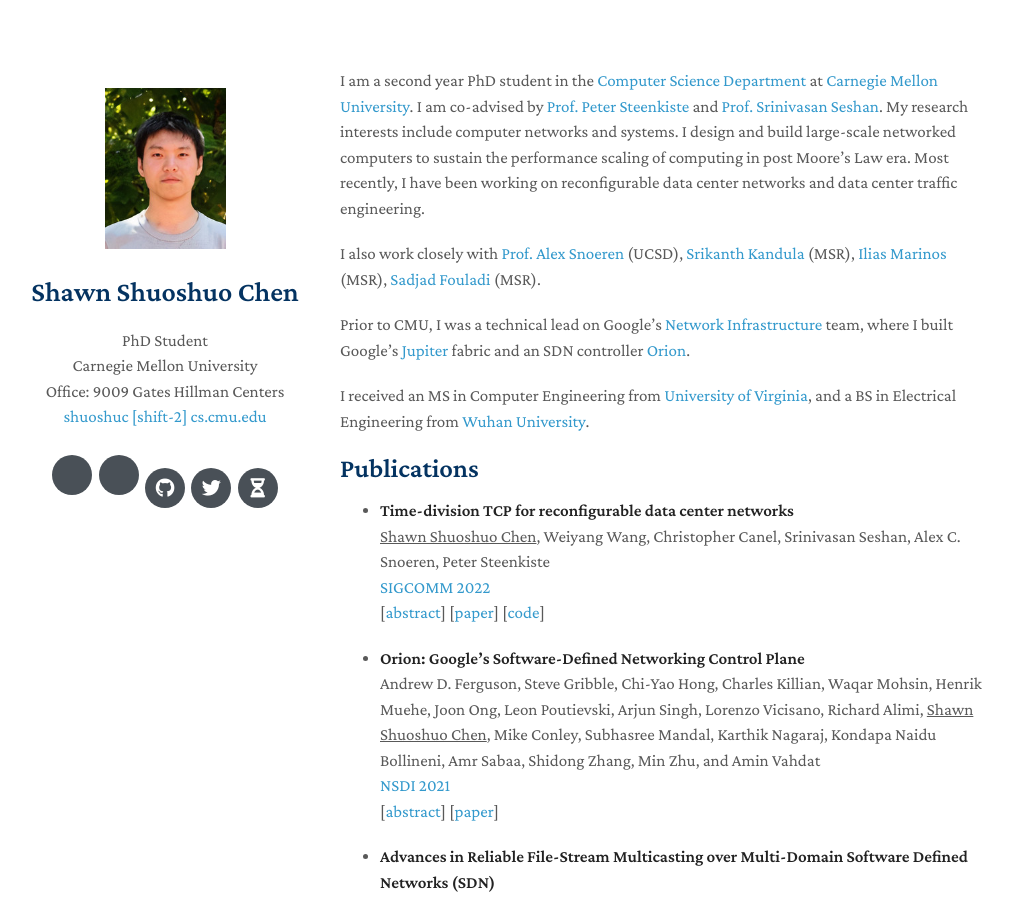
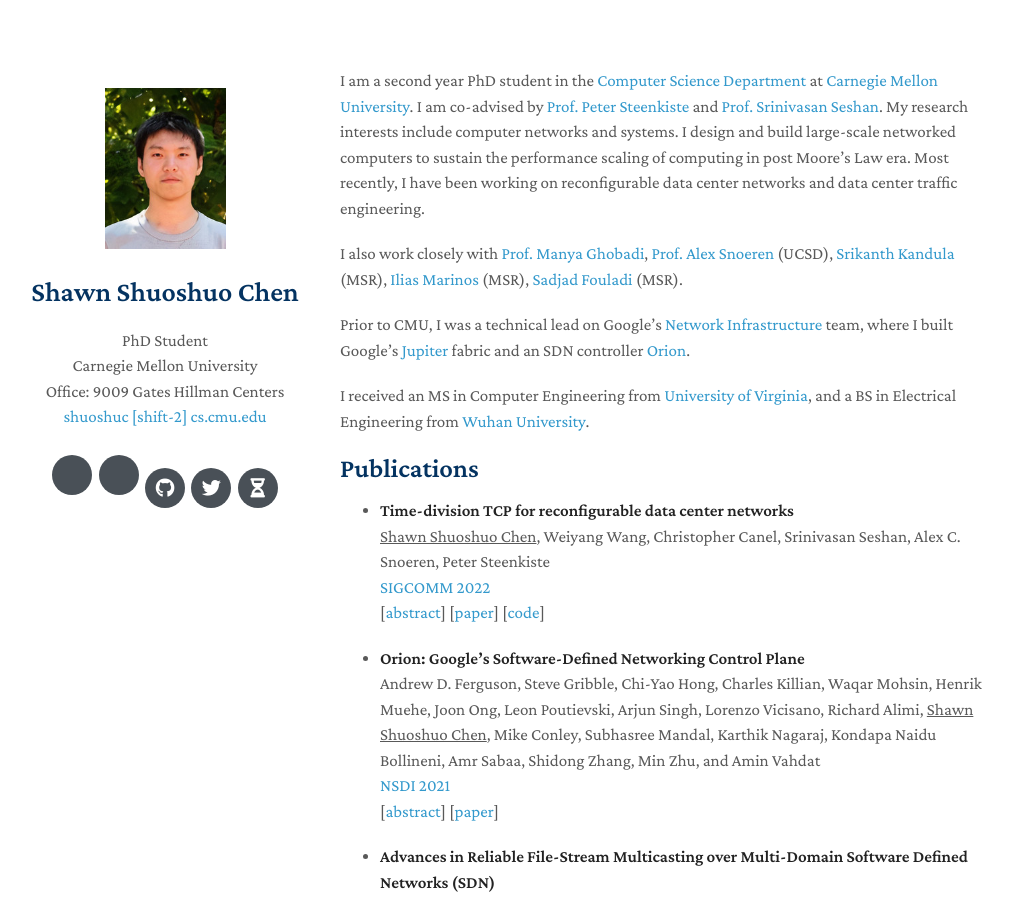
Before and after one commit to shuoshuc/homepage, a Jekyll site: the page built from index.md, in a window 1280 px wide and 900 px high. Shown: the whole window, without its empty margins (130-1143 px from the left). Built offline with Jekyll 4.4.1, drawn with Linux system fonts in a browser that asks for light colours; nearby versions of some CDN libraries; a style sheet for code colours, icons or effects is not loaded.

Commit message:
Update index.md

```diff
--- a/index.md
+++ b/index.md
@@ -4,7 +4,7 @@ layout: homepage
 
 I am a second year PhD student in the [Computer Science Department](https://www.csd.cs.cmu.edu/) at [Carnegie Mellon University](https://www.cmu.edu/). I am co-advised by [Prof. Peter Steenkiste](https://www.cs.cmu.edu/~prs/) and [Prof. Srinivasan Seshan](http://www.cs.cmu.edu/~srini/). My research interests include computer networks and systems. I design and build large-scale networked computers to sustain the performance scaling of computing in post Moore's Law era. Most recently, I have been working on reconfigurable data center networks and data center traffic engineering.
 
-I also work closely with [Prof. Alex Snoeren](https://cseweb.ucsd.edu/~snoeren/) (UCSD), [Srikanth Kandula](https://www.microsoft.com/en-us/research/people/srikanth/) (MSR), [Ilias Marinos](https://www.microsoft.com/en-us/research/people/ilmarino/) (MSR), [Sadjad Fouladi](https://sadjad.org/) (MSR).
+I also work closely with [Prof. Manya Ghobadi](https://people.csail.mit.edu/ghobadi/), [Prof. Alex Snoeren](https://cseweb.ucsd.edu/~snoeren/) (UCSD), [Srikanth Kandula](https://www.microsoft.com/en-us/research/people/srikanth/) (MSR), [Ilias Marinos](https://www.microsoft.com/en-us/research/people/ilmarino/) (MSR), [Sadjad Fouladi](https://sadjad.org/) (MSR).
 
 Prior to CMU, I was a technical lead on Google's [Network Infrastructure](https://research.google/teams/network-systems/) team, where I built Google's [Jupiter](https://research.google/pubs/pub51587/) fabric and an SDN controller [Orion](https://research.google/pubs/pub50245/).
 
```
